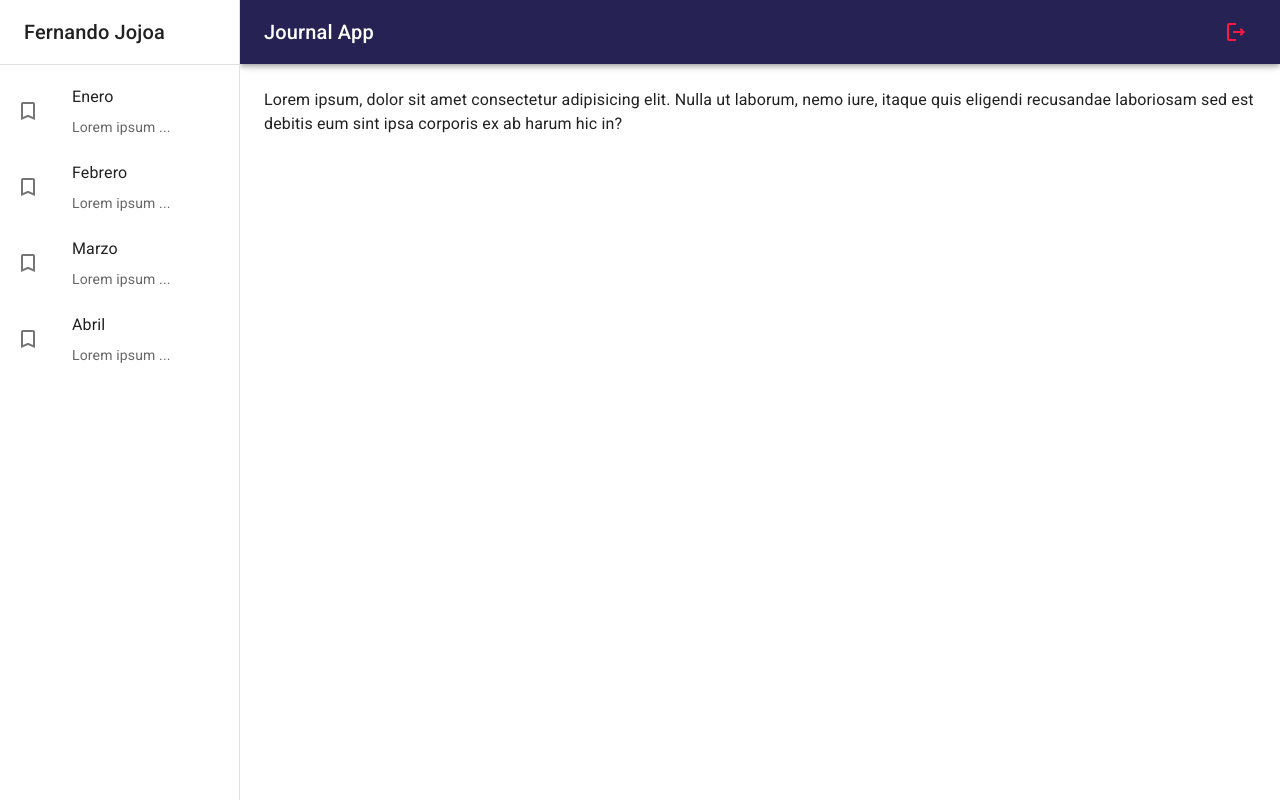
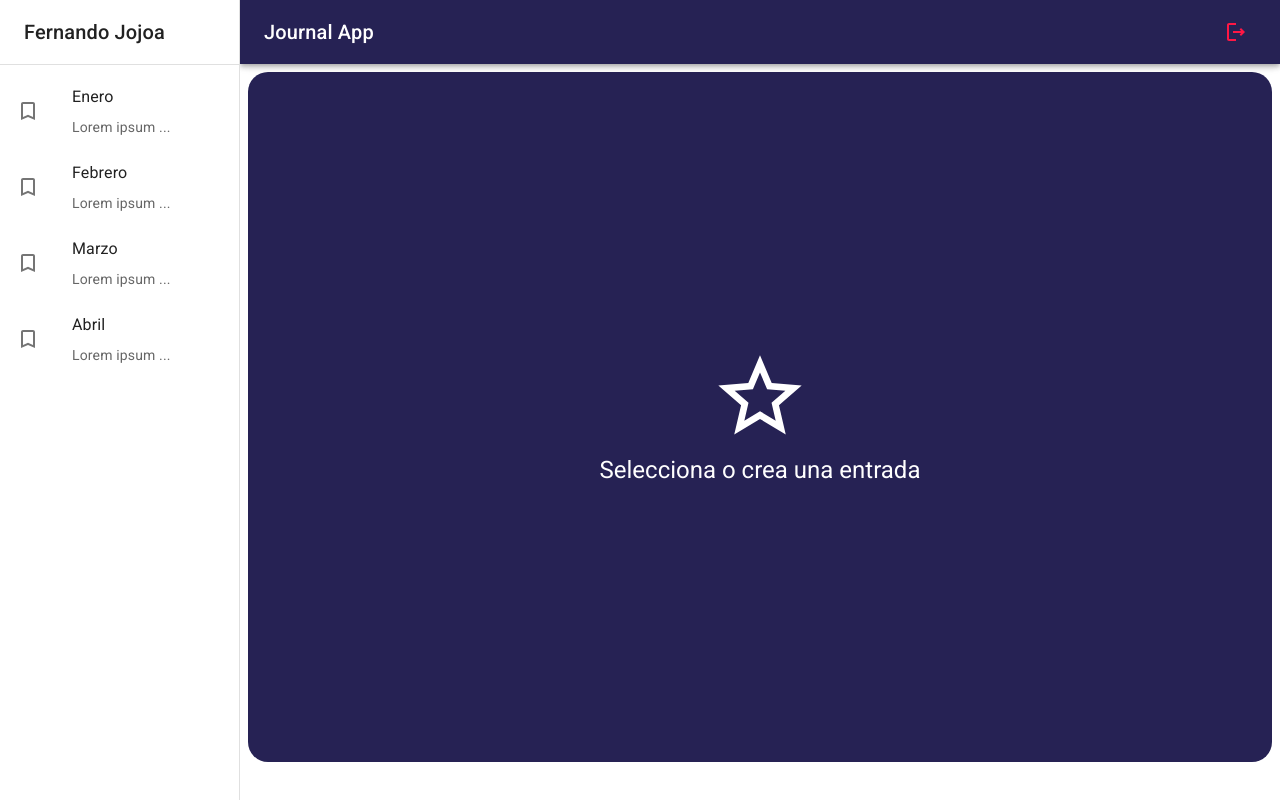
Before and after one commit to LuisFJojoa/journal-app, a React (Vite) app: page / in a window 1280 px wide. Built offline with nearby package versions, Linux system fonts and the light colour scheme.

Commit message:
Create NothingViewSelected view

```diff
--- a/src/auth/layout/AuthLayout.jsx
+++ b/src/auth/layout/AuthLayout.jsx
@@ -9,7 +9,11 @@
       direction="column"
       alignItems="center"
       justifyContent="center"
-      sx={{ minHeight: '100vh', backgroundColor: 'primary.main', padding: 4 }}
+      sx={{
+        minHeight: '100vh',
+        backgroundColor: 'primary.main',
+        padding: 4
+      }}
     >
       <Grid item
         className='box-shadow'
--- a/src/journal/layout/JournalLayout.jsx
+++ b/src/journal/layout/JournalLayout.jsx
@@ -18,7 +18,7 @@
         component='main'
         sx={{
           flexGrow: 1,
-          p: 3
+          p: 1
         }}>
 
         <Toolbar/>
--- a/src/journal/pages/JournalPage.jsx
+++ b/src/journal/pages/JournalPage.jsx
@@ -1,14 +1,13 @@
 import { Typography } from "@mui/material"
 import { JournalLayout } from "../layout/JournalLayout"
+import { NothingSelectedView } from "../views"
 
 export const JournalPage = () => {
   return (
     <JournalLayout>
-      <Typography>
-        Lorem ipsum, dolor sit amet consectetur adipisicing elit. Nulla ut laborum, nemo iure, itaque quis eligendi recusandae laboriosam sed est debitis eum sint ipsa corporis ex ab harum hic in?
-      </Typography>
 
-      {/* NothingSelected */}
+
+      <NothingSelectedView/>
 
       {/* NoteView */}
 
--- /dev/null
+++ b/src/journal/views/NothingSelectedView.jsx
@@ -0,0 +1,36 @@
+import { Grid, Typography } from "@mui/material"
+import { StarOutline } from '@mui/icons-material'
+
+export const NothingSelectedView = () => {
+  return (
+    <Grid
+      container
+      spacing={0}
+      direction="column"
+      alignItems="center"
+      justifyContent="center"
+      sx={{
+        minHeight: 'calc(100vh - 110px)',
+        backgroundColor: 'primary.main',
+        borderRadius: 5}}
+    >
+      <Grid item
+        xs={12}>
+        <StarOutline
+          sx={{
+            fontSize: 100,
+            color: 'white'
+          }} />
+      </Grid>
+      <Grid item
+        xs={12}>
+        <Typography
+          color='white'
+          variant='h5'>
+          Selecciona o crea una entrada
+        </Typography>
+      </Grid>
+
+    </Grid>
+  )
+}
--- /dev/null
+++ b/src/journal/views/index.js
@@ -0,0 +1 @@
+export * from './NothingSelectedView'
```
